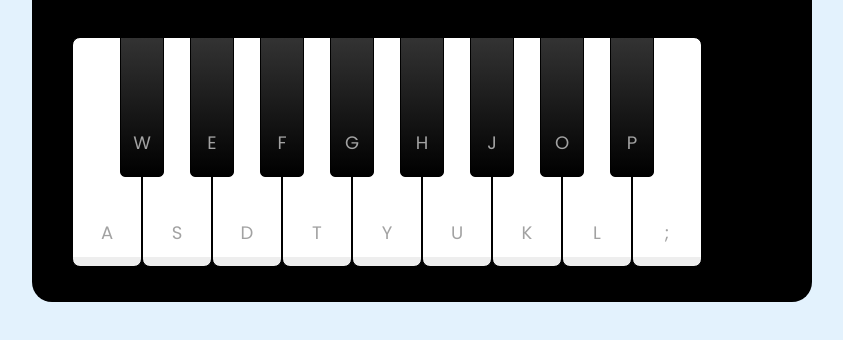
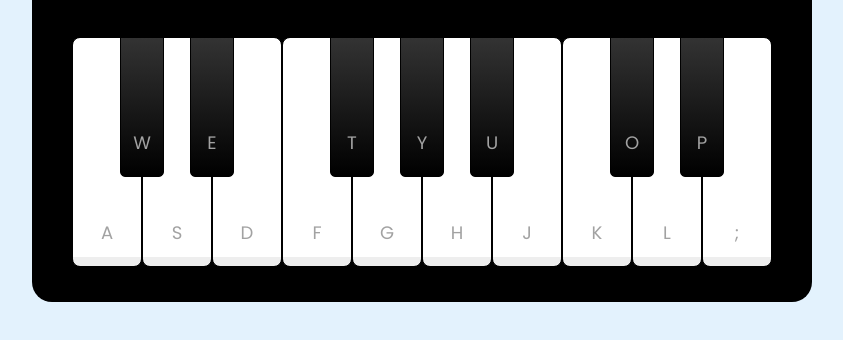
Before and after one commit to Cristian-Mathias/Piano-com-JavaScript-e-CSS-Dio.me, a plain HTML site: page index.html in a window 1280 px wide. Shown: the part 288-628 px from the top of the page, without its empty margins (218-1061 px from the left). Drawn offline with Linux system fonts and the light colour scheme.

Commit message:
Fix/ ajustando a posição das teclas conforme as notas

```diff
--- a/index.html
+++ b/index.html
@@ -35,13 +35,15 @@
             <li class="key white" data-key="s"><span>s</span></li>
             <li class="key black" data-key="e"><span>e</span></li>
             <li class="key white" data-key="d"><span>d</span></li>
-            <li class="key black" data-key="f"><span>f</span></li>
-            <li class="key white" data-key="t"><span>t</span></li>
-            <li class="key black" data-key="g"><span>g</span></li>
-            <li class="key white" data-key="y"><span>y</span></li>
-            <li class="key black" data-key="h"><span>h</span></li>
-            <li class="key white" data-key="u"><span>u</span></li>
-            <li class="key black" data-key="j"><span>j</span></li>
+
+            <li class="key white" data-key="f"><span>f</span></li>
+            <li class="key black" data-key="t"><span>t</span></li>
+            <li class="key white" data-key="g"><span>g</span></li>
+            <li class="key black" data-key="y"><span>y</span></li>
+            <li class="key white" data-key="h"><span>h</span></li>
+            <li class="key black" data-key="u"><span>u</span></li>
+            <li class="key white" data-key="j"><span>j</span></li>
+
             <li class="key white" data-key="k"><span>k</span></li>
             <li class="key black" data-key="o"><span>o</span></li>
             <li class="key white" data-key="l"><span>l</span></li>
```
